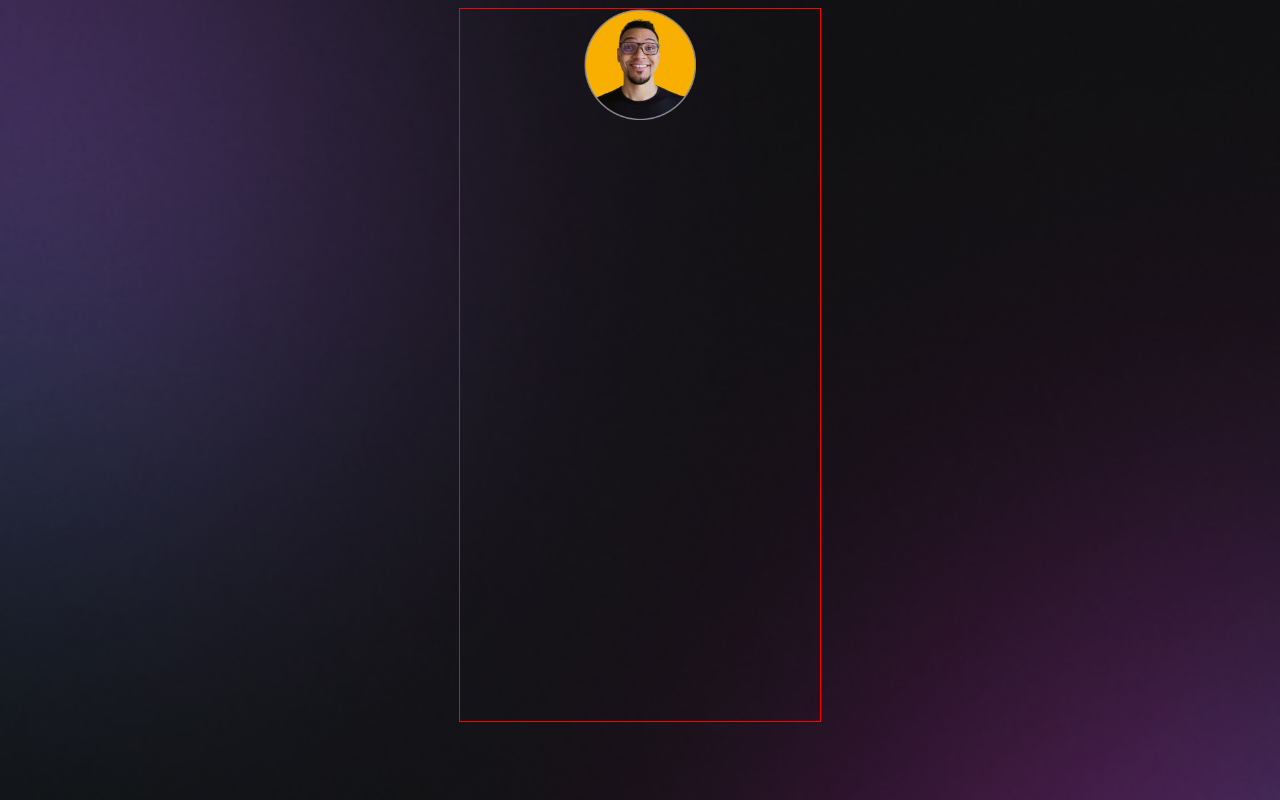
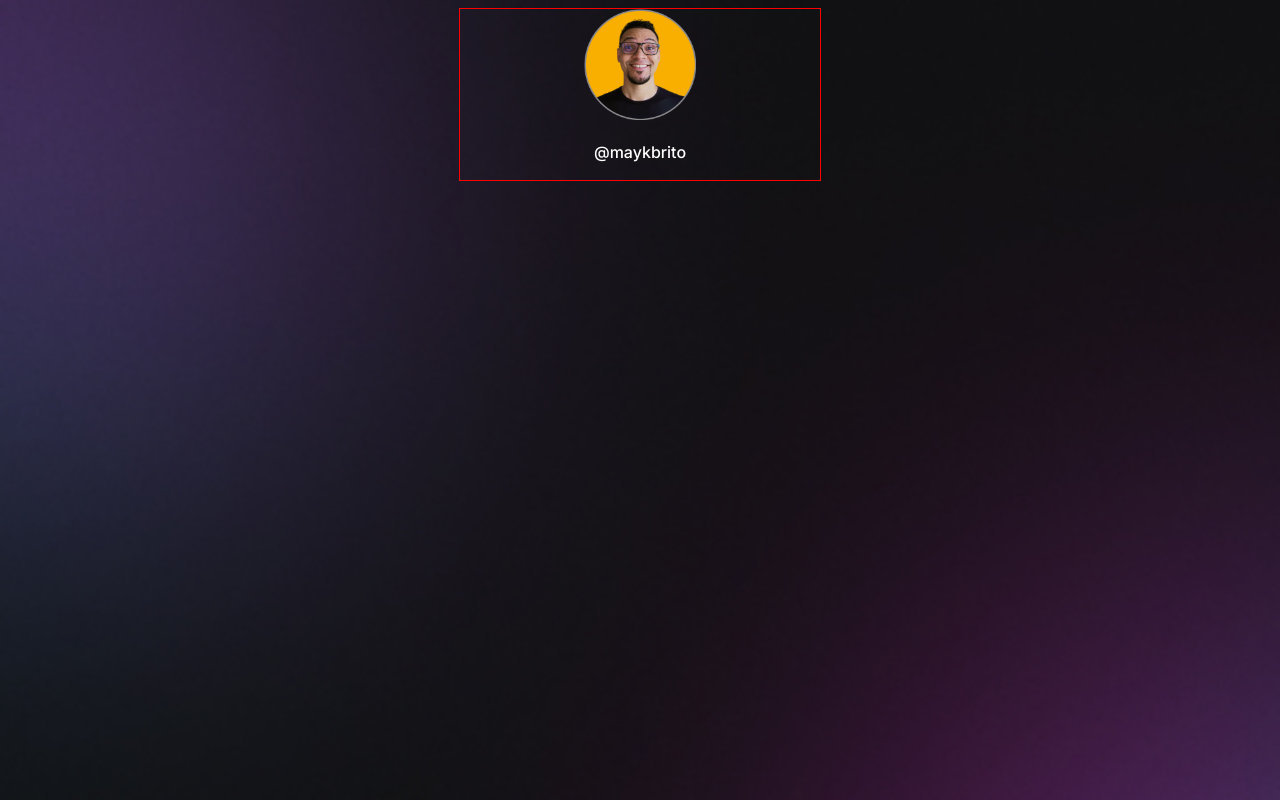
Before and after one commit to laryssa-ramos/Discover-Rocketseat, a plain HTML site: page Discover-Rocketseat/dev-links/index.html in a window 1280 px wide. Drawn offline with Linux system fonts and the light colour scheme.

Commit message:
Adicionando fonte e estilos

```diff
--- a/Discover-Rocketseat/dev-links/index.html
+++ b/Discover-Rocketseat/dev-links/index.html
@@ -1,6 +1,10 @@
 <!DOCTYPE html>
 <html lang="en">
 <head>
+    <link rel="preconnect" href="https://fonts.googleapis.com">
+<link rel="preconnect" href="https://fonts.gstatic.com" crossorigin>
+<link href="https://fonts.googleapis.com/css2?family=Inter:wght@100..900&display=swap" rel="stylesheet">
+
     <meta charset="UTF-8">
     <meta name="viewport" content="width=device-width, initial-scale=1.0">
     <title>DevLinks</title>
@@ -10,6 +14,7 @@
     <div id="container">
         <div id="profile">
             <img src="assets/avatar.png" alt="Foto de Mayk Brito sorrindo, usando óculos e camisa preta, barba e fundo amarelo">
+            <p>@maykbrito</p>
         </div>
     </div>
 </body>
--- a/Discover-Rocketseat/dev-links/style.css
+++ b/Discover-Rocketseat/dev-links/style.css
@@ -4,9 +4,13 @@ body{
     background:  url(./assets/bg-mobile.jpg) no-repeat top center/cover;
 }
 
+body *{
+    font-family: 'Inter', sans-serif;
+    color: white;
+}
+
 #container{
     width: 360px;
-    height: 712px;
     border: 1px solid red;
     margin: auto;
 }
@@ -19,3 +23,8 @@ body{
     width: 112px;
 
 }
+
+#profile p{
+    font-weight: 500;
+    line-height: 24px;
+}
```
